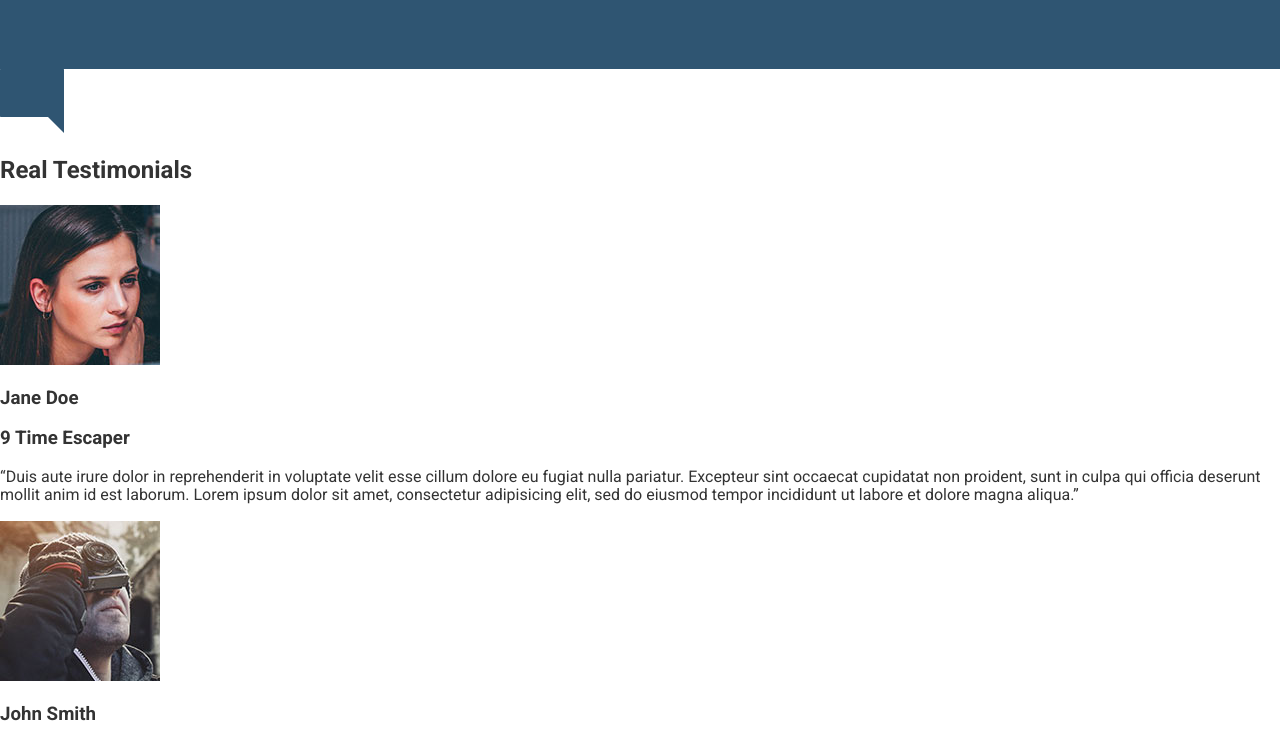
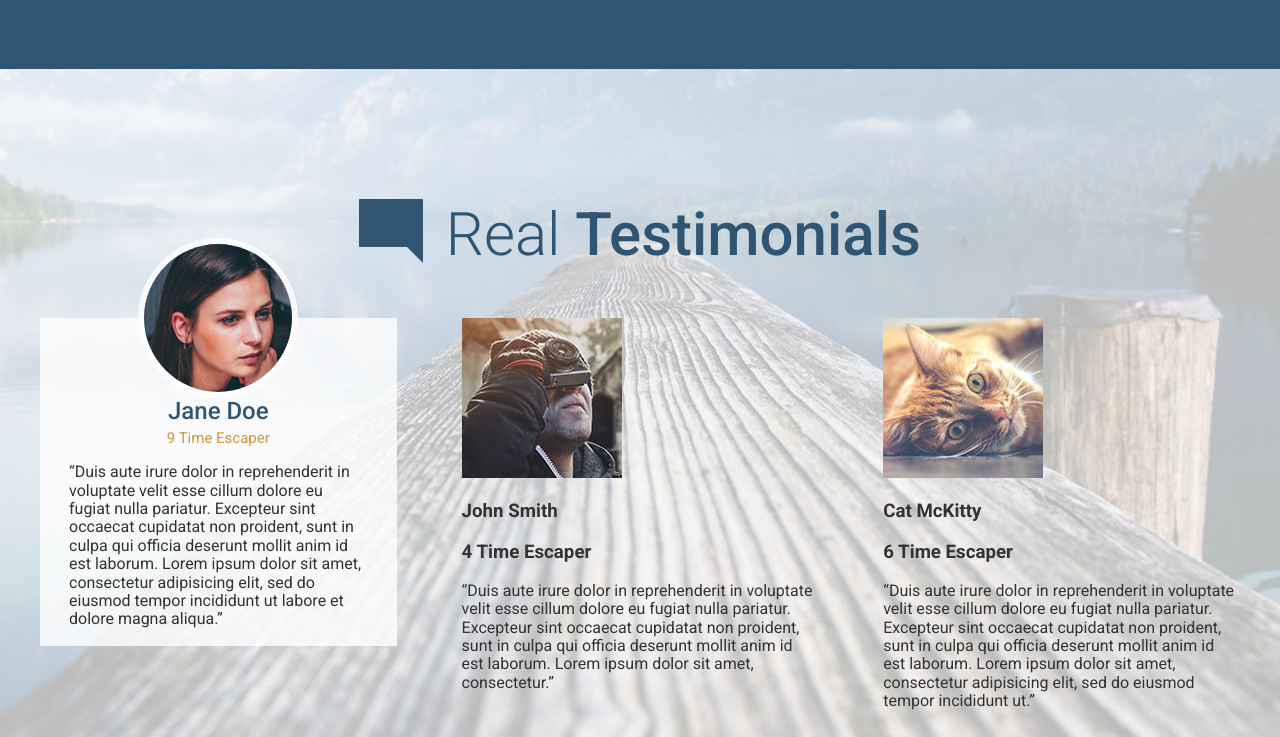
Before and after one commit to diegogslomp/travel-site, a website: page app/index.html in a window 1280 px wide. Shown: the part 2963-3700 px from the top of the page. Drawn offline with Linux system fonts and the light colour scheme.

Commit message:
30. Styling Testimonials (Part 1)

```diff
--- a/app/assets/styles/modules/_page-section.css
+++ b/app/assets/styles/modules/_page-section.css
@@ -11,4 +11,9 @@
     background-color: $mainBlue;
     color: #fff;
   }
+
+  &--testimonials {
+    background: url('/assets/images/testimonials-bg.jpg') top center no-repeat;
+    background-size: cover;
+  }
 }
--- a/app/assets/styles/modules/_section-title.css
+++ b/app/assets/styles/modules/_section-title.css
@@ -10,6 +10,10 @@
         font-weight: 500;
     }
 
+    &--blue {
+        color: $mainBlue;
+    }
+
     &__icon {
 
         display: block;
@@ -18,6 +22,8 @@
         margin-bottom: .6rem;
 
         @mixin atSmall {
+            position: relative;
+            top: 8px;
             margin-right: .5rem;
             margin-left: 0;
             margin-bottom: 0;
--- /dev/null
+++ b/app/assets/styles/modules/_testimonial.css
@@ -0,0 +1,31 @@
+.testimonial {
+    background-color: rgb(255, 255, 255, .8);
+    padding: 0 1.8125rem 1px 1.8125rem;
+
+    &__photo {
+        border-radius: 80px;
+        overflow: hidden;
+        width: 160px;
+        height: 160px;
+        margin: 0 auto -80px auto;
+        position: relative;
+        top: -80px;
+        border: 6px solid rgb(255, 255, 255, .8);
+    }
+
+    &__title {
+        color: $mainBlue;
+        text-align: center;
+        font-size: 1.5rem;
+        font-weight: 500;
+        margin: 0;
+    }
+
+    &__subtitle {
+        color: $mainOrange;
+        text-align:  center;
+        font-size: 0.9375rem;
+        font-weight: 400;
+        margin: .25rem 1rem 0;
+    }
+}
--- a/app/assets/styles/styles.css
+++ b/app/assets/styles/styles.css
@@ -10,4 +10,5 @@
 @import 'modules/_row';
 @import 'modules/_generic-content-container';
 @import 'modules/_section-title';
-@import 'modules/_feature-item.css'
+@import 'modules/_feature-item';
+@import 'modules/_testimonial';
--- a/app/index.html
+++ b/app/index.html
@@ -170,13 +170,21 @@
     </div>
   </div>
 
-  <div id="testimonials">
-    <img src="assets/images/icons/comment.svg" />
-    <h2>Real Testimonials</h2>
+  <div id="testimonials" class="page-section page-section--testimonials">
+    <div class="wrapper">
 
+      <h2 class="section-title section-title--blue"><img class="section-title__icon"
+          src="assets/images/icons/comment.svg" /> Real
+        <strong>Testimonials</strong></h2>
+
+      <div class="row row--gutters">
+        <div class="row__medium-4">
+          <div class="testimonial">
+            <div class="testimonial__photo">
               <img src="assets/images/testimonial-jane.jpg" />
-    <h3>Jane Doe</h3>
-    <h3>9 Time Escaper</h3>
+            </div>
+            <h3 class="testimonial__title">Jane Doe</h3>
+            <h4 class="testimonial__subtitle">9 Time Escaper</h4>
             <p>
               &ldquo;Duis aute irure dolor in reprehenderit in voluptate velit esse
               cillum dolore eu fugiat nulla pariatur. Excepteur sint occaecat
@@ -185,7 +193,9 @@
               elit, sed do eiusmod tempor incididunt ut labore et dolore magna
               aliqua.&rdquo;
             </p>
-
+          </div>
+        </div>
+        <div class="row__medium-4">
           <img src="assets/images/testimonial-john.jpg" />
           <h3>John Smith</h3>
           <h3>4 Time Escaper</h3>
@@ -195,7 +205,8 @@
             cupidatat non proident, sunt in culpa qui officia deserunt mollit anim
             id est laborum. Lorem ipsum dolor sit amet, consectetur.&rdquo;
           </p>
-
+        </div>
+        <div class="row__medium-4">
           <img src="assets/images/testimonial-cat.jpg" />
           <h3>Cat McKitty</h3>
           <h3>6 Time Escaper</h3>
@@ -207,6 +218,9 @@
             elit, sed do eiusmod tempor incididunt ut.&rdquo;
           </p>
         </div>
+      </div>
+    </div>
+  </div>
 
   <footer>
     <p>
--- a/app/temp/styles/styles.css
+++ b/app/temp/styles/styles.css
@@ -573,6 +573,11 @@ a {
     color: #fff;
   }
 
+.page-section--testimonials {
+    background: url('/assets/images/testimonials-bg.jpg') top center no-repeat;
+    background-size: cover;
+  }
+
 .headline {
     font-weight: 300;
     font-size: 1.9rem;
@@ -716,6 +721,10 @@ a {
         font-weight: 500;
     }
 
+.section-title--blue {
+        color: #2f5572;
+    }
+
 .section-title__icon {
 
         display: block;
@@ -727,6 +736,8 @@ a {
 @media (min-width: 530px) {
 
 .section-title__icon {
+            position: relative;
+            top: 8px;
             margin-right: .5rem;
             margin-left: 0;
             margin-bottom: 0;
@@ -776,3 +787,35 @@ a {
             font-size: 1.875rem
     }
     }
+
+.testimonial {
+    background-color: rgb(255, 255, 255, .8);
+    padding: 0 1.8125rem 1px 1.8125rem;
+}
+
+.testimonial__photo {
+        border-radius: 80px;
+        overflow: hidden;
+        width: 160px;
+        height: 160px;
+        margin: 0 auto -80px auto;
+        position: relative;
+        top: -80px;
+        border: 6px solid rgb(255, 255, 255, .8);
+    }
+
+.testimonial__title {
+        color: #2f5572;
+        text-align: center;
+        font-size: 1.5rem;
+        font-weight: 500;
+        margin: 0;
+    }
+
+.testimonial__subtitle {
+        color: #d59541;
+        text-align:  center;
+        font-size: 0.9375rem;
+        font-weight: 400;
+        margin: .25rem 1rem 0;
+    }
--- a/gulp/tasks/watch.js
+++ b/gulp/tasks/watch.js
@@ -4,6 +4,7 @@ const browserSync = require('browser-sync').create();
 gulp.task('watch', function () {
     browserSync.init({
         notify: false,
+        browser: "google-chrome",
         server: {
             baseDir: "app"
         }
```
Lines whose indentation alone changed are shown as unchanged.
